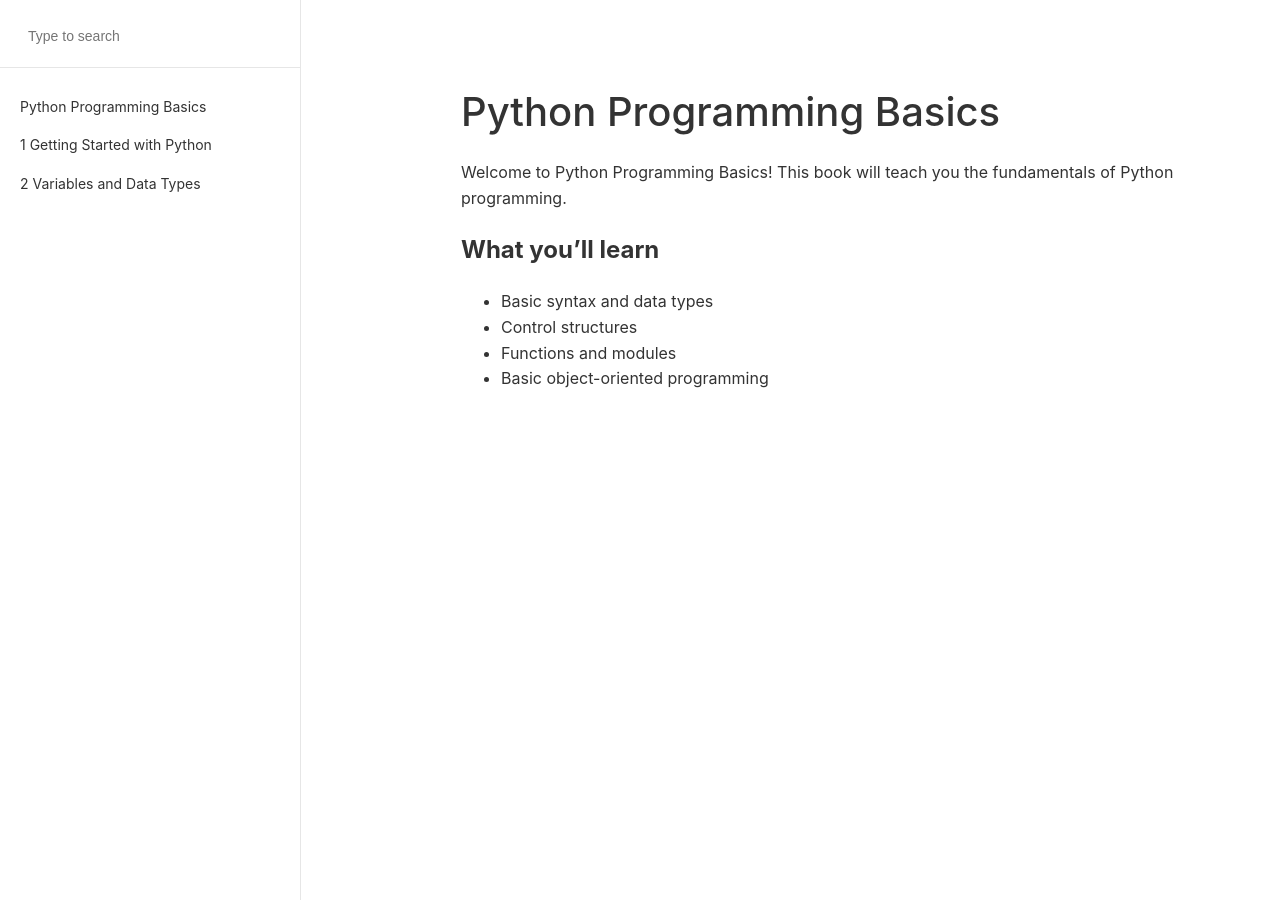
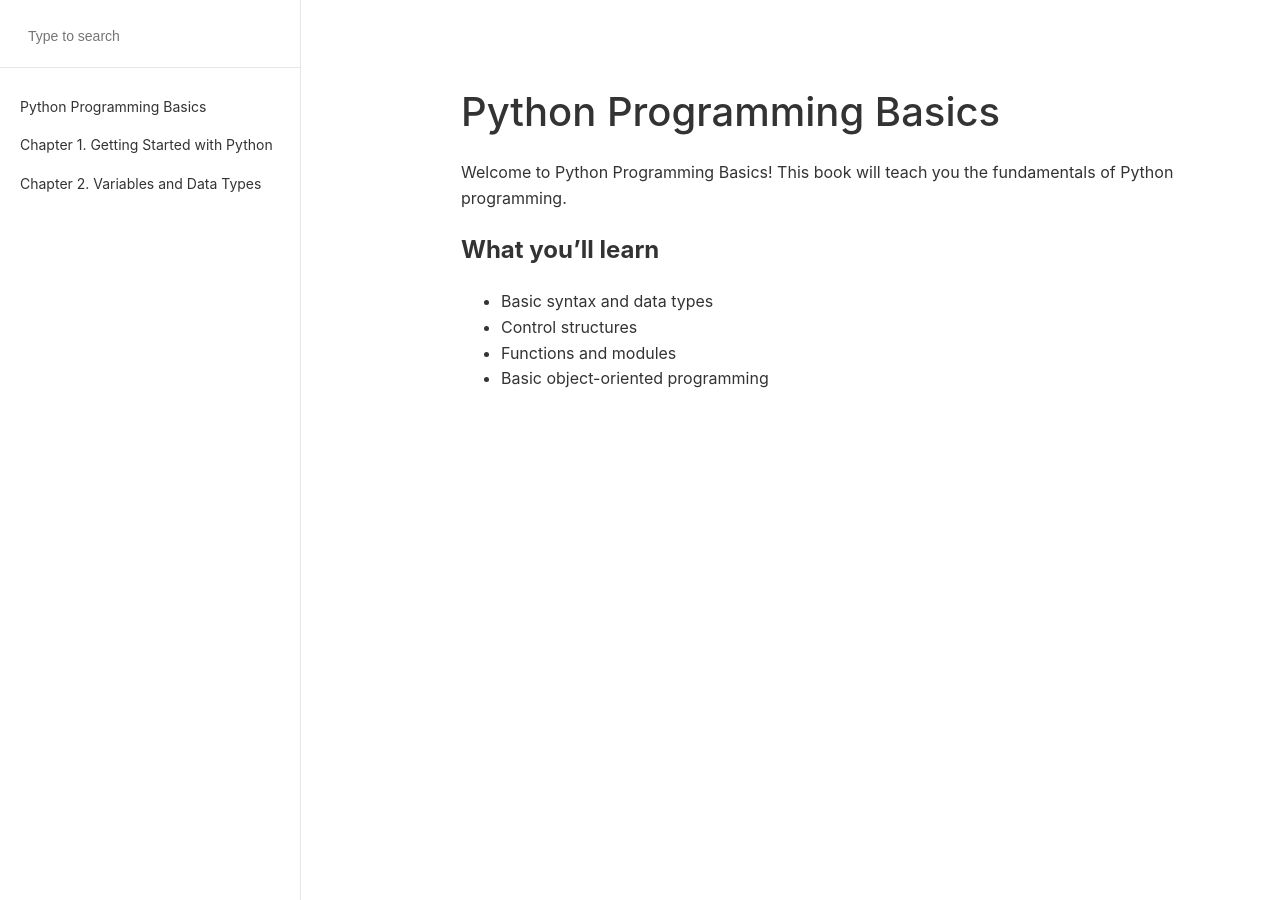
Before and after one commit to tayheau/tayheau.github.io, a Jekyll site: the page built from _notes/python-basics/index.md, in a window 1280 px wide. Built offline with Jekyll 4.4.1, drawn with Linux system fonts in a browser that asks for light colours.

Commit message:
Update book.html

```diff
--- a/_layouts/book.html
+++ b/_layouts/book.html
@@ -110,7 +110,7 @@
           {% for chapter in chapters %}
             <li>
               <a href="{{ chapter.url | relative_url }}" {% if page.url == chapter.url %}class="active"{% endif %}>
-                {{ chapter.order }} {{ chapter.title }}
+                Chapter {{ chapter.order }}. {{ chapter.title }}
               </a>
               {% if chapter.has_subsections %}
                 <ul>
```
